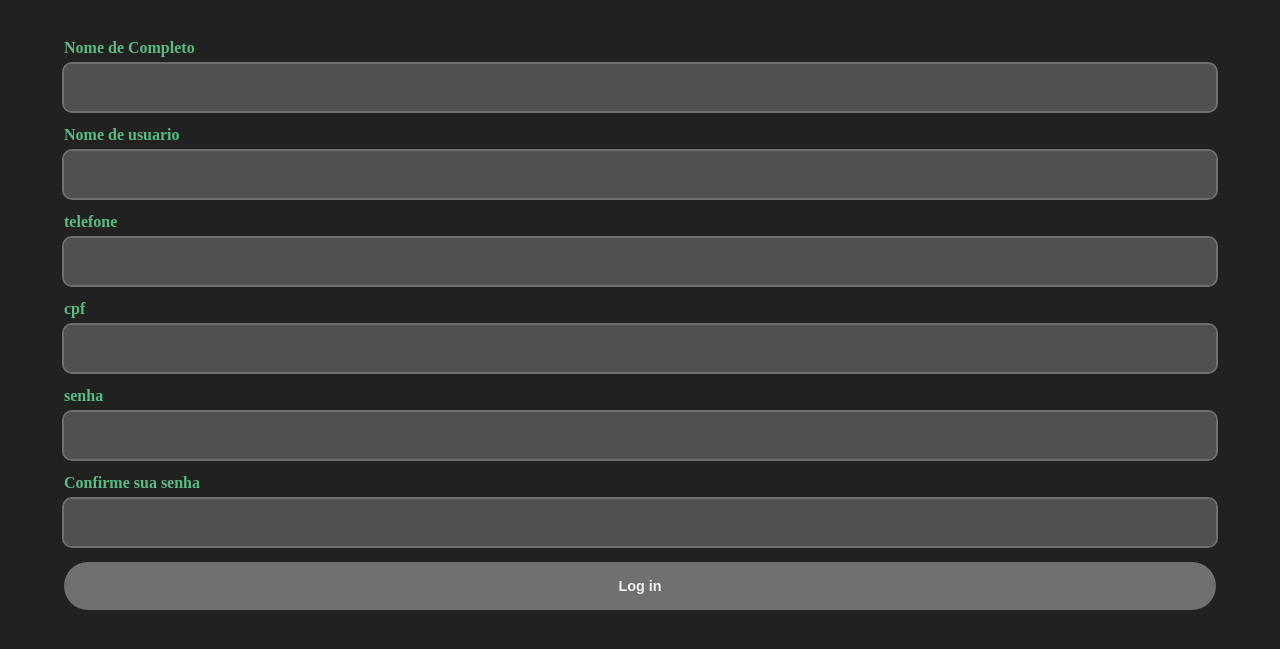
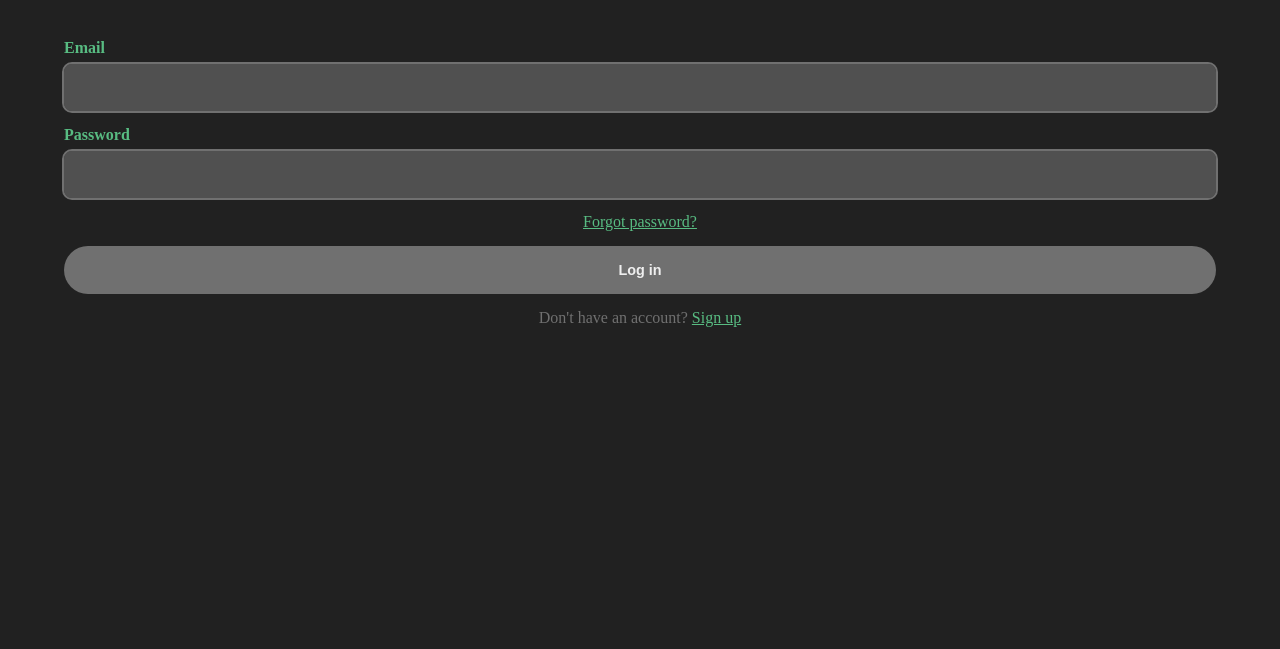
Before and after one commit to Y4nnLS/front-gesobank, a Flask app: page / in a window 1280 px wide. Shown: the part 112-761 px from the top of the page. Run offline with Flask 3, Linux system fonts and the light colour scheme.

Commit message:
correção de bugs

```diff
--- a/app.py
+++ b/app.py
@@ -1,4 +1,4 @@
-from flask import Flask, request, jsonify, render_template
+from flask import Flask, request, jsonify, render_template,redirect, url_for
 import hashlib
 from hash import hash_usersenha, hash_sla
 import requests
@@ -9,26 +9,30 @@ app = Flask(__name__)
 
 @app.route('/')
 def index():
+    return render_template('login.html')
+
+@app.route('/login')
+def login():
+    return render_template('login.html')
+
+@app.route('/cadastro', methods=['POST', 'GET'])
+def cadastro():
+    if(request.method == 'POST'):
+        features = request.json
+        X = []
+        senha = str(features['senha'])
+        nome = str(features['nome'])
+        userHash = hash_usersenha(nome, senha)
+        passwordHash = hash_sla(nome)
+        X.append(userHash)
+        X.append(passwordHash)
+        X.append(features['nome_completo'])
+        X.append(features['cpf'])
+        X.append(features['telefone'])
+        return jsonify(X)
     return render_template('cadastro.html')
-
-@app.route('/cadastro', methods=['POST'])
-def cadastro():
-    features = request.json
-    X = []
-    senha = str(features['senha'])
-    nome = str(features['nome'])
-    userHash = hash_usersenha(nome, senha)
-    passwordHash = hash_sla(nome)
-    X.append(userHash)
-    X.append(passwordHash)
-    X.append(features['nome_completo'])
-    X.append(features['cpf'])
-    X.append(features['telefone'])
 
 
 
-
-    return jsonify(X)
-
 if __name__ == "__main__":
     app.run(debug=True)
--- a/static/login.css
+++ b/static/login.css
@@ -49,6 +49,9 @@ table {
     --bg-dark: #707070;
     --clr: #58BC82;
     --clr-alpha: #9c9c9c60;
+}
+body{
+    background-color: #212121;
 }
 /* main inicio */
 main{
@@ -127,7 +130,7 @@ form .submit:hover {
 /* header inicio*/
 
 header {
-    background-color: var(--bg-dark);
+    background-color: var(--clr);
     width: 100%;
     top: 0;
     left: 0;
--- /dev/null
+++ b/tempCodeRunnerFile.py
@@ -0,0 +1,3 @@
+p.route('/')
+# def index():
+#     return render_template('cadastro.html')
--- a/templates/login.html
+++ b/templates/login.html
@@ -4,6 +4,7 @@
 <head>
     <meta charset="UTF-8">
     <meta name="viewport" content="width=device-width, initial-scale=1.0">
+    <!-- <meta http-equiv="refresh" content="1; URL=/cadastro" /> -->
     <link rel="stylesheet" href="{{ url_for('static', filename='login.css') }}">
     <title>Login</title>
 </head>
@@ -24,7 +25,7 @@
                 <input type="password" name="password" id="password"></span>
             <span class="span"><a href="#">Forgot password?</a></span>
             <input class="submit" type="submit" value="Log in">
-            <span class="span">Don't have an account? <a href="cadastro.html">Sign up</a></span>
+            <span class="span">Don't have an account? <a href="/cadastro">Sign up</a></span>
         </form>
     </main>
 </body>
```
